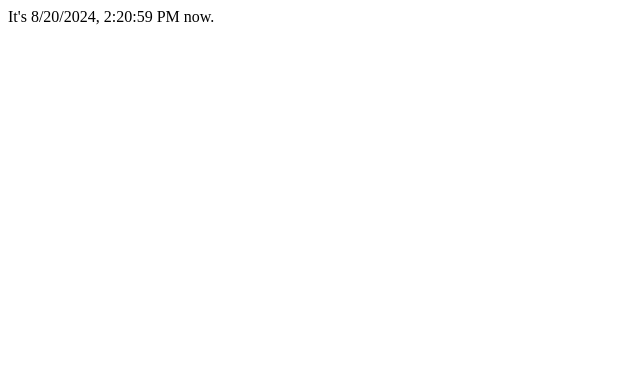
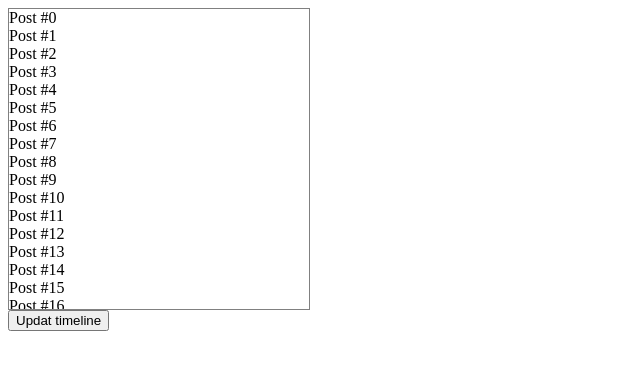
Before and after one commit to keithnoguchi/svelted, a Svelte app: page / in a window 1280 px wide. Shown: the top 370 px of the page, without its empty margins (0-640 px from the left). Built offline with nearby package versions, Linux system fonts and the light colour scheme.

Commit message:
App: let's experiment the beforeUpdate and afterUpdate
The life cycle functions is so much fun.

```diff
--- a/src/App.svelte
+++ b/src/App.svelte
@@ -1,16 +1,52 @@
 <script>
-  import { onDestroy } from 'svelte';
+  import { beforeUpdate, afterUpdate } from 'svelte';
 
-  let now = new Date();
+  let prevHeight;
 
-  const timer = setInterval(() => {
-    now = new Date();
-  }, 1000);
+  beforeUpdate(() => {
+    const element = document.getElementById('timeline');
 
-  onDestroy(() => {
-    console.log(`Let's cleanup {timer}.`);
-    clearInterval(timer);
+    // Make sure the element exists.
+    if (element) {
+      prevHeight = element.scrollHeight;
+    } else {
+      console.log('no timeline element in the doc yet.');
+    }
   });
+
+  afterUpdate(() => {
+    if (prevHeight) {
+      const element = document.getElementById('timeline');
+      const diff = element.scrollHeight - prevHeight;
+      element.scrollTop += diff;
+    }
+  });
+
+  let contents = Array.from({length: 100}, (_, i) => `Post #${i}`);
+
+  function handleClick() {
+    contents = [
+      ...Array.from({length: 100}, (_, i) => `Post #${i - 100}`),
+      ...contents,
+    ];
+  }
 </script>
 
-<div>It's {now.toLocaleString()} now.</div>
+<div id="timeline">
+  {#each contents as post}
+    <div>{post}</div>
+  {/each}
+</div>
+
+<button on:click={handleClick}>
+  Updat timeline
+</button>
+
+<style>
+  #timeline {
+    width: 300px;
+    height: 300px;
+    border: 1px solid gray;
+    overflow: auto;
+  }
+</style>
```
